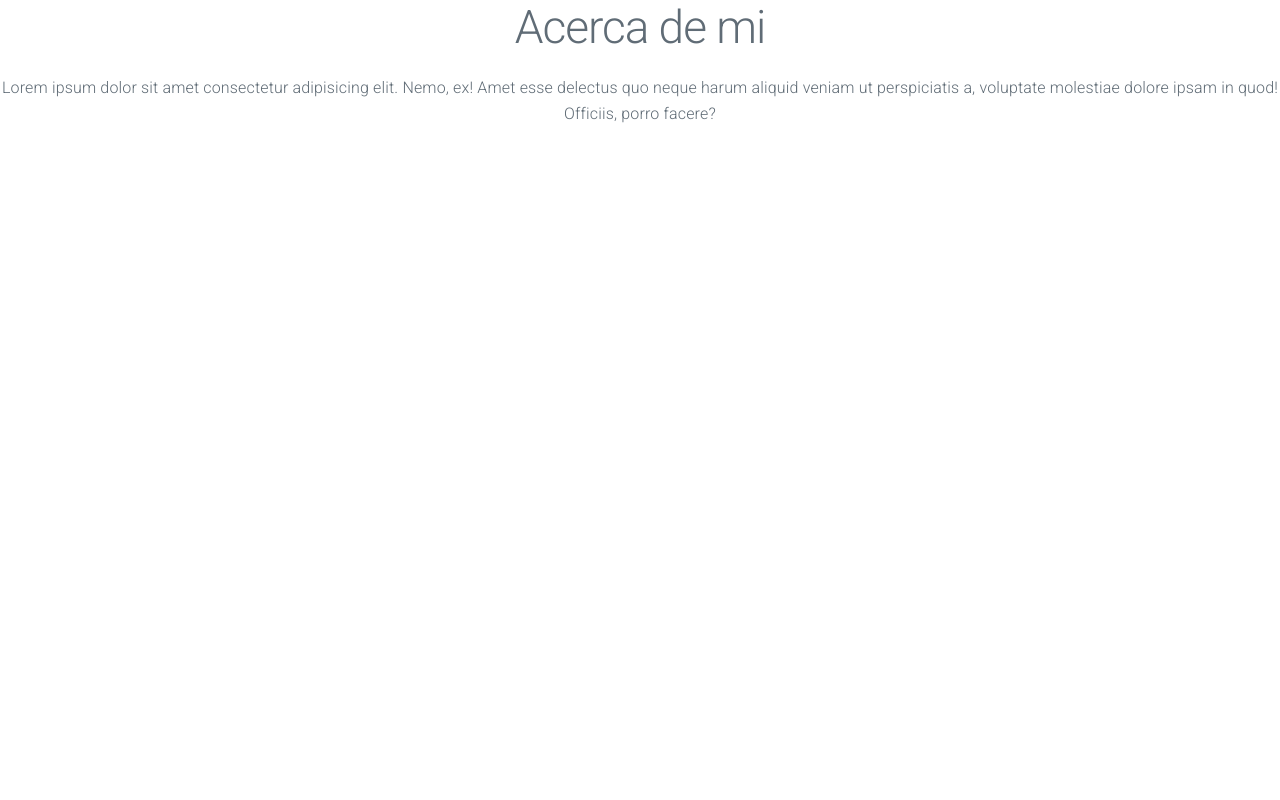
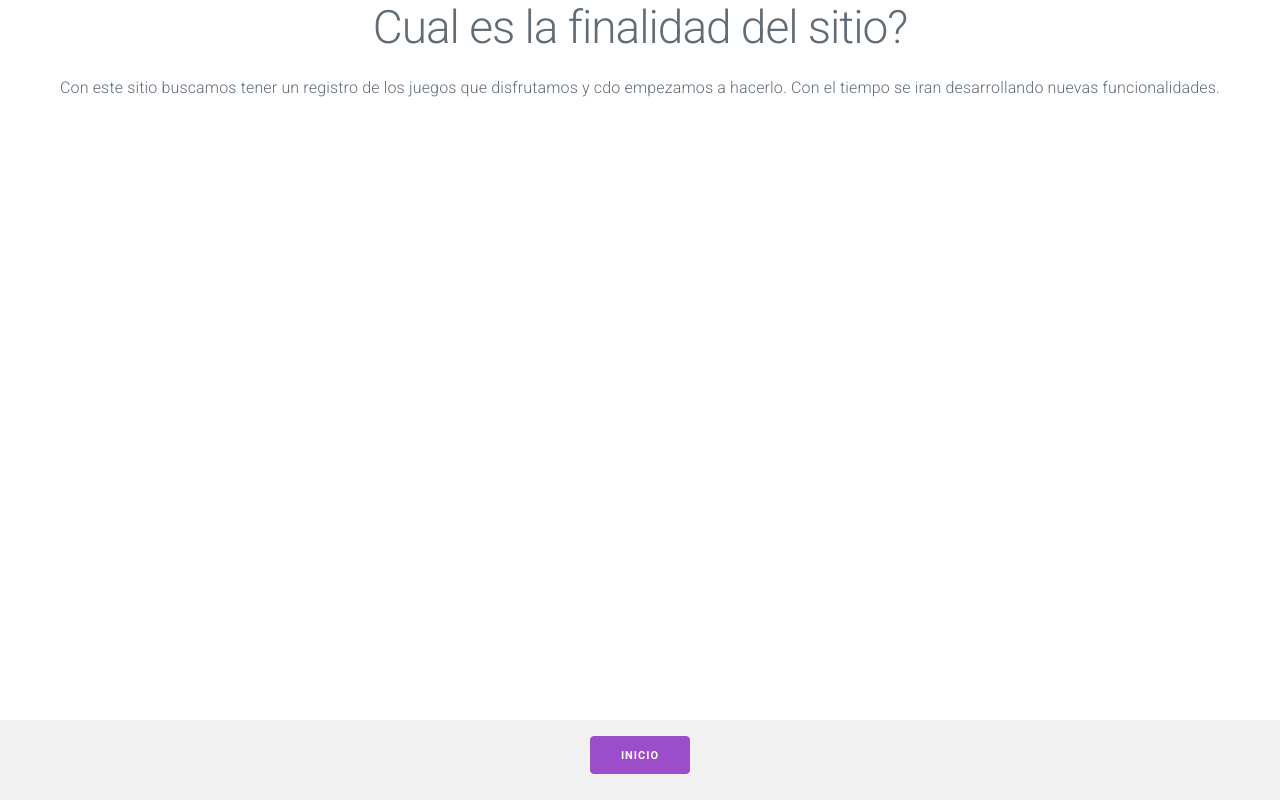
Before and after one commit to WinstonSShaw/terceraPreEntregaShaw, a Django app: page /about/ in a window 1280 px wide. Run offline with Django 5.2, Linux system fonts and the light colour scheme.

Commit message:
pie de pagin y link al home

```diff
--- a/src/consola/templates/consola/about.html
+++ b/src/consola/templates/consola/about.html
@@ -1,6 +1,10 @@
 {% extends 'consola/base.html' %}
 
 {% block contenido %}
-    <h1>Acerca de mi</h1>
-    <p>Lorem ipsum dolor sit amet consectetur adipisicing elit. Nemo, ex! Amet esse delectus quo neque harum aliquid veniam ut perspiciatis a, voluptate molestiae dolore ipsam in quod! Officiis, porro facere?</p>
+    <h1>Cual es la finalidad del sitio?</h1>
+    <p>Con este sitio buscamos tener un registro de los juegos que disfrutamos y cdo empezamos a hacerlo. Con el tiempo se iran desarrollando nuevas funcionalidades.</p>
 {% endblock contenido %}
+
+{% block piepagina %}
+    <a href="{% url 'consola:index' %}"><button>Inicio</button></a>
+{% endblock piepagina %}
--- a/src/consola/templates/consola/base.html
+++ b/src/consola/templates/consola/base.html
@@ -7,11 +7,36 @@
     <link rel="stylesheet" href="https://fonts.googleapis.com/css?family=Roboto:300,300italic,700,700italic">
     <link rel="stylesheet" href="https://cdnjs.cloudflare.com/ajax/libs/normalize/8.0.1/normalize.css">
     <link rel="stylesheet" href="https://cdnjs.cloudflare.com/ajax/libs/milligram/1.4.1/milligram.css">
+    <style>
+        body {
+            display: flex;
+            flex-direction: column;
+            min-height: 100vh; /* La página siempre ocupa toda la altura de la ventana */
+            margin: 0;
+        }
+
+        main {
+            flex: 1; /* Expande el contenido principal para llenar el espacio disponible */
+        }
+
+        footer {
+            background-color: #f1f1f1; /* Fondo para identificar el footer */
+            text-align: center; /* Centrar el contenido */
+            padding: 1em;
+        }
+    </style>
 </head>
 <body style="text-align: center;">
-    {% block contenido %}
+    <main>
+        {% block contenido %}
 
-    {% endblock contenido %}
-
+        {% endblock contenido %}
+    </main>
+    <footer>
+        {% block piepagina %}
+            <a href="{% url 'consola:index' %}"><button>Inicio</button></a>
+            <a href="{% url 'consola:about' %}"><button>Quienes somos?</button></a>
+        {% endblock piepagina %}
+    </footer>
 </body>
 </html>
--- a/src/consola/templates/consola/index.html
+++ b/src/consola/templates/consola/index.html
@@ -6,5 +6,7 @@
     <a href="{% url 'consola:consola_list' %}"><button>Mostrar Consolas</button></a>
     <a href="{% url 'consola:juego_list' %}"><button>Mostrar Juegos</button></a>
     <a href="{% url 'consola:jugador_list' %}"><button>Mostrar Jugadores</button></a>
+    <br>
+
 </main>
 {% endblock contenido %}
```
